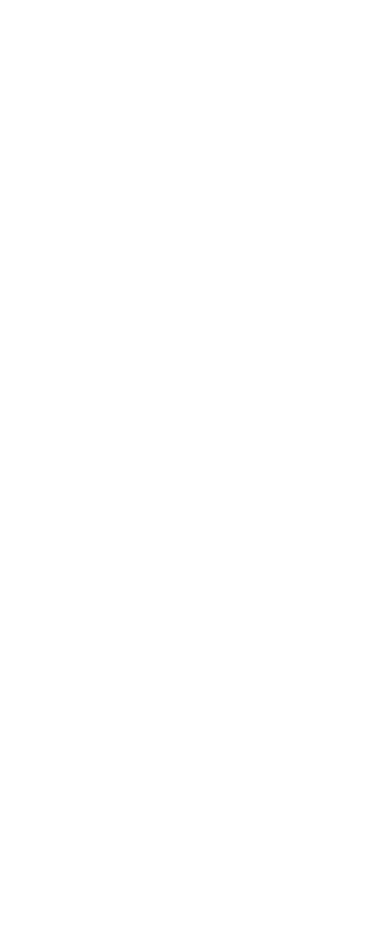
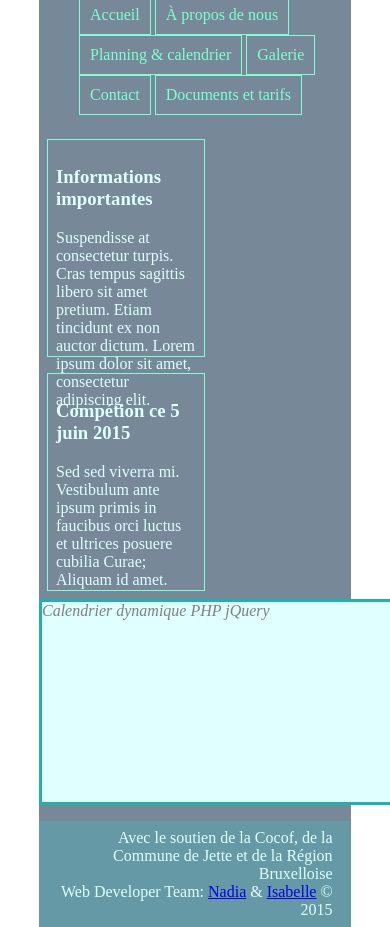
Before and after one commit to iNani27/TempoGym, a PHP site: page / in a window 390 px wide; the page is wider, and only the part inside the window is pictured. Before the commit the part shown is empty. Shown: the part 728-1655 px from the top of that part. Before the commit the page ends 57 px from the top of that part, so only its background shows below. Run offline with PHP 8.4, Linux system fonts and the light colour scheme.

Commit message:
découpe HTml page responsive creation de la css

```diff
--- a/index.php
+++ b/index.php
@@ -8,12 +8,46 @@
     <head>
         <meta charset="UTF-8">
         <title>Tempogym Jette</title>
+        <meta name="viewport" content="width=device-width, initial-scale=1, minimum-scale=1, maximum-scale=1, user-scalable=no" />
         <meta name="keywords" content="Tempogym Jette, Tempogym, club, gym, gymnastique, gymnaste, Jette, Bruxelles, tarif, horaire, sport, sportif, service, moniteur, monitrice, professeure, professeur dâ€™Ã©ducation physique, compÃ©tition, spectacle, enfant, fille, garÃ§on, parents, maternelle, primaire, secondaire, Cocof, Commune de Jette, RÃ©gion Bruxelloise, sol, saut, barres, barres asymÃ©triques, poutre, rondade, flic, salto, arriÃ¨re, avant">
+        <link rel="stylesheet" href="styles.css" />
     </head>
     <body>
-        <h1>Tempogym Jette</h1>
-        <?php
-        // put your code here
-        ?>
+        <div id="container">
+            <header>
+                <img class="logo" src="logo.png" alt="logo de Tempogym Jette"/>
+                <img class="banner" src="banner.png" alt="bannière de Tempogym Jette" />
+                <h1>Tempogym Jette</h1>
+            </header>
+            <nav>
+                <ul>
+                    <li><a href="index.php" title="accueil">Accueil</a></li>
+                    <li><a href="about.php" title="À propos de nous">À propos de nous</a></li>
+                    <li><a href="planning.php" title="Planning & calendrier">Planning & calendrier</a></li>
+                    <li><a href="galerie.php" title="Galerie">Galerie</a></li>
+                    <li><a href="contact.php" title="Contact">Contact</a></li>
+                    <li><a href="docs.php" title="Documents et tarifs">Documents et tarifs</a></li>
+                </ul>
+            </nav>
+            <section id="news">
+                <article>
+                    <h1>Informations importantes</h1>
+                    <p>
+                        Suspendisse at consectetur turpis. Cras tempus sagittis libero sit amet pretium. Etiam tincidunt ex non auctor dictum. Lorem ipsum dolor sit amet, consectetur adipiscing elit.
+                    </p>
+                </article>
+                <article>
+                    <h1>Compétion ce 5 juin 2015</h1>
+                    <p>Sed sed viverra mi. Vestibulum ante ipsum primis in faucibus orci luctus et ultrices posuere cubilia Curae; Aliquam id amet.</p>
+                </article>
+            </section>
+            <section id="calendar">
+                <em>Calendrier dynamique PHP jQuery</em>
+            </section>
+            <footer>
+                <p>Avec le soutien de la Cocof, de la Commune de Jette et de la Région Bruxelloise</p>
+                <p>Web Developer Team: <a href="#" title="Nadia">Nadia</a> & <a href="#" title="Isabelle">Isabelle</a> &copy; 2015</p>
+            </footer>
+        </div>
     </body>
 </html>
--- /dev/null
+++ b/styles.css
@@ -0,0 +1,89 @@
+/*
+CSS responsive n°1 - version black
+Ideal resolution: 1280 * 960 pixels
+*/
+/*
+    Created on : 12-mai-2015, 14:54:38
+    Author     : INani
+*/
+body{
+    margin:0;
+    padding:0;
+    width:100%;
+    height:100%;
+    min-height: 100%;
+}
+#container{
+    background-color: lightslategrey;
+    color: lightcyan;
+    font-size:1em;
+    width:80%;
+    height:auto;
+    margin: 0px auto
+}
+header{
+    border: .3em solid lightcyan;
+    background-color: lightyellow;
+    width:99.5%;
+    height: 20%;
+    color: aquamarine;
+}
+header img{
+    border: 1px solid orange;
+    margin:.3em 0 .3em .3em;
+}
+header h1{
+    font-size: 1.7em;
+    text-align: right;
+    font-family: "Lucida Sans Unicode", "Lucida Grande", sans-serif;
+    margin-right: 1em;
+}
+nav ul{
+    list-style-type: none;
+    display: block;
+}
+nav ul li{
+    display: inline-block;
+    border: 1px solid aquamarine;
+}
+nav ul li a{
+    display: inline-block;
+    padding: .625em;
+    text-decoration: none;
+    color: aquamarine;
+}
+section#news {
+    padding-bottom: 11em;
+}
+section#news article{
+    width: 45%;
+    height: auto;
+    min-height: 110px;
+    max-height: 200px;
+    margin: .5em;
+    padding: .5em;
+    border: .1em solid aquamarine;
+    float:left;
+}
+section#calendar{
+    width: 350px;
+    height: 200px;
+    background-color: #E0FFFF;
+    clear: both;
+    margin: 1em auto;
+    border: .2em solid lightseagreen;
+}
+section#calendar em{
+    color: grey;
+}
+footer{
+    /*clear: both;*/
+    height: 20%;
+    background-color: #6699A6;
+    padding: 0.5em;
+    width: auto;
+}
+footer p{
+    margin: 0 .65em;
+    text-align: right;
+}
```
